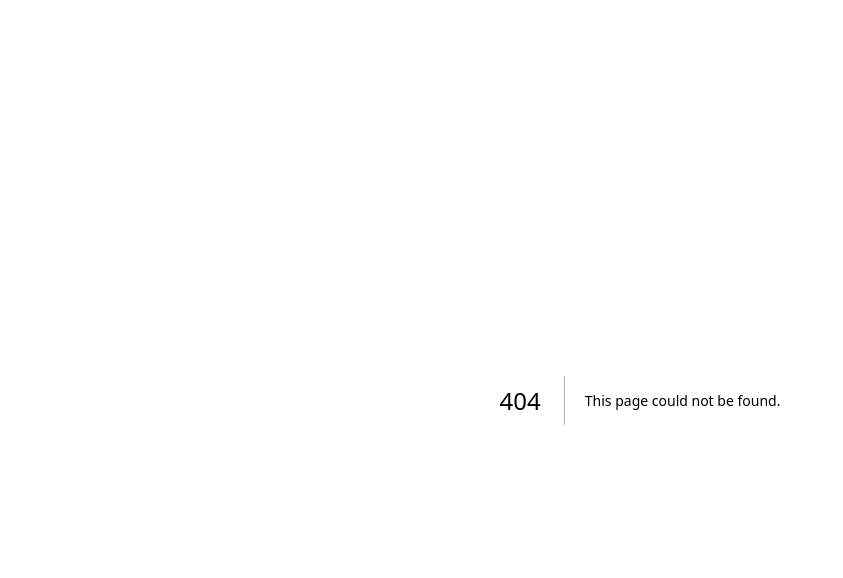
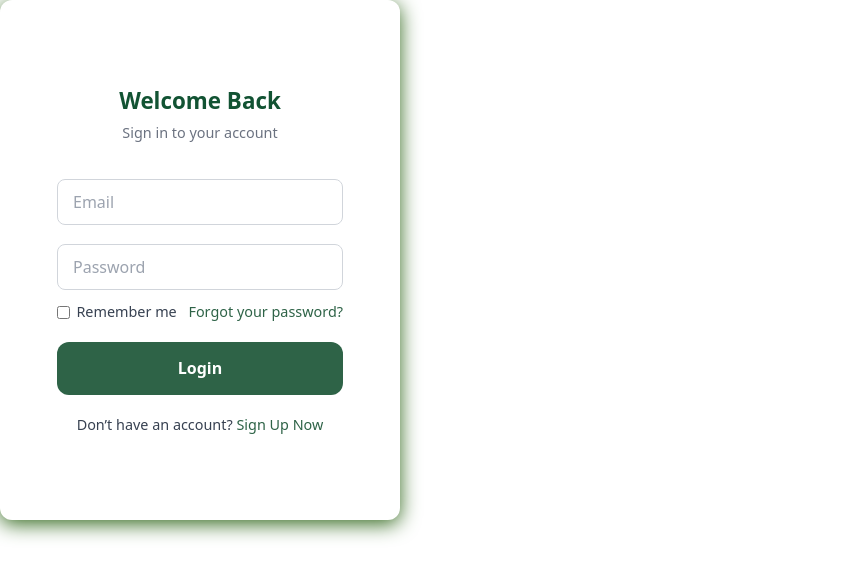
Before and after one commit to FredyHoyos/DiagnoSys, a Next.js app: page /auth/card in a window 1280 px wide. Before the commit this address had no page. Shown: the top 578 px of the page, without its empty margins (0-843 px from the left). Built offline with nearby package versions, Linux system fonts and the light colour scheme.

Commit message:
auth-card frontend

```diff
--- /dev/null
+++ b/src/app/auth/card/card.module.css
@@ -0,0 +1,78 @@
+.card {
+    width: 100%;
+    max-width: 400px;
+    height: 520px; /* Altura fija */
+    position: relative;
+    transform-style: preserve-3d;
+    transition: transform 0.8s ease-in-out;
+    border-radius: 12px;
+    box-shadow: 0 4px 20px rgb(51, 105, 30);
+}
+
+.card.flipped {
+    transform: rotateY(180deg);
+}
+
+.card.transitioning {
+    pointer-events: none;
+}
+
+.cardFace {
+    position: absolute;
+    width: 100%;
+    height: 100%;
+    backface-visibility: hidden;
+    border-radius: 12px;
+    overflow: hidden; /* IMPORTANTE: Esto evita que el contenido se desborde */
+    display: flex;
+    align-items: center;
+    justify-content: center;
+}
+
+.cardFront {
+    transform: rotateY(0deg);
+    z-index: 2;
+}
+
+.cardBack {
+    transform: rotateY(180deg);
+}
+
+/* Contenedores de contenido para transiciones suaves */
+.content {
+    position: absolute;
+    width: 100%;
+    height: 100%;
+    display: flex;
+    align-items: center;
+    justify-content: center;
+    transition: opacity 0.3s ease-in-out, transform 0.3s ease-in-out;
+    overflow-y: auto; /* Permite scroll interno si es necesario */
+}
+
+.contentVisible {
+    opacity: 1;
+    transform: translateY(0);
+}
+
+.contentHidden {
+    opacity: 0;
+    transform: translateY(10px);
+    pointer-events: none;
+}
+
+/* Responsivo móviles */
+@media (max-width: 480px) {
+    .card {
+        height: 500px;
+        max-width: 95%;
+    }
+}
+
+/* Responsivo tablets */
+@media (max-width: 768px) {
+    .card {
+        max-width: 85%;
+        height: 510px;
+    }
+}
--- /dev/null
+++ b/src/app/auth/card/page.tsx
@@ -0,0 +1,56 @@
+"use client";
+
+import { useState } from "react";
+import styles from "./card.module.css";
+import LoginPage from "@/app/auth/login/page";
+import RegisterPage from "@/app/auth/register/page";
+import ForgotPasswordPage from "@/app/auth/forgot-password/page";
+
+type Mode = "login" | "register" | "forgot";
+
+export default function CardPage() {
+    const [mode, setMode] = useState<Mode>("login");
+    const [isTransitioning, setIsTransitioning] = useState(false);
+
+    const handleModeChange = (newMode: Mode) => {
+        if (newMode === mode) return;
+
+        setIsTransitioning(true);
+
+        // Para transiciones entre login y forgot (misma cara), delay más corto
+        const delay = (mode === "register" || newMode === "register") ? 300 : 150;
+
+        setTimeout(() => {
+            setMode(newMode);
+            setIsTransitioning(false);
+        }, delay);
+    };
+
+    return (
+        <div className={`${styles.card} ${mode === "register" ? styles.flipped : ""} ${isTransitioning ? styles.transitioning : ""}`}>
+            {/* Lado frontal → Login/Forgot */}
+            <div className={`${styles.cardFace} ${styles.cardFront}`}>
+                <div className={`${styles.content} ${mode === "login" && !isTransitioning ? styles.contentVisible : styles.contentHidden}`}>
+                    {mode === "login" && (
+                        <LoginPage
+                            onSwitch={() => handleModeChange("register")}
+                            onForgot={() => handleModeChange("forgot")}
+                        />
+                    )}
+                </div>
+                <div className={`${styles.content} ${mode === "forgot" && !isTransitioning ? styles.contentVisible : styles.contentHidden}`}>
+                    {mode === "forgot" && (
+                        <ForgotPasswordPage onBack={() => handleModeChange("login")} />
+                    )}
+                </div>
+            </div>
+
+            {/* Lado trasero → Register */}
+            <div className={`${styles.cardFace} ${styles.cardBack}`}>
+                <div className={`${styles.content} ${mode === "register" && !isTransitioning ? styles.contentVisible : styles.contentHidden}`}>
+                    <RegisterPage onSwitch={() => handleModeChange("login")} />
+                </div>
+            </div>
+        </div>
+    );
+}
```
